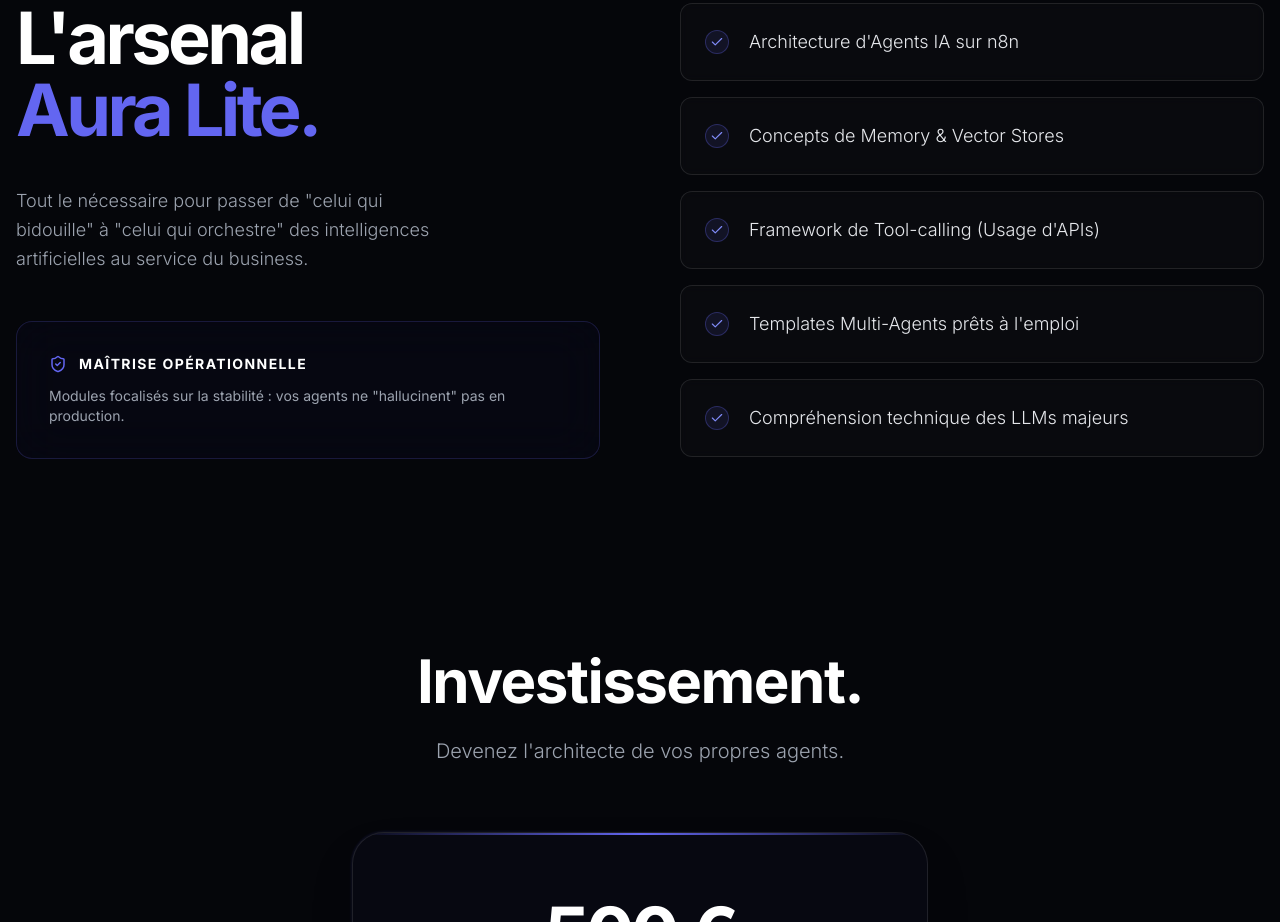
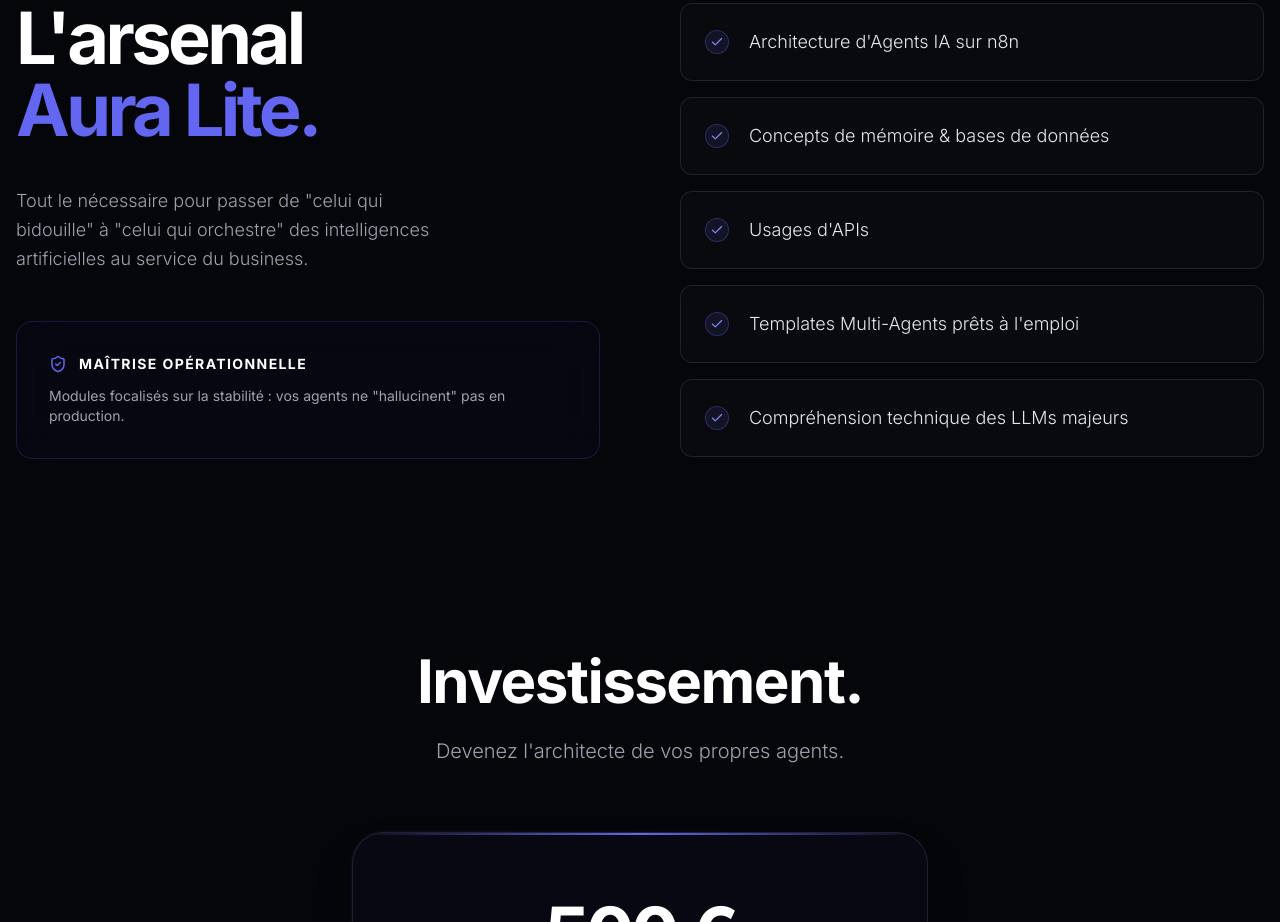
Before and after one commit to outilnoeporchiercizairepro/aura-lite, a React (Vite) app: page / in a window 1280 px wide. Shown: the part 5040-5962 px from the top of the page. Built offline with nearby package versions, Linux system fonts and the light colour scheme.

Commit message:
Updated App.tsx

```diff
--- a/App.tsx
+++ b/App.tsx
@@ -448,8 +448,8 @@
           <div className="grid grid-cols-1 gap-4">
             {[
               "Architecture d'Agents IA sur n8n",
-              "Concepts de Memory & Vector Stores",
-              "Framework de Tool-calling (Usage d'APIs)",
+              "Concepts de mémoire & bases de données",
+              "Usages d'APIs",
               "Templates Multi-Agents prêts à l'emploi",
               "Compréhension technique des LLMs majeurs"
             ].map((item, i) => (
```
